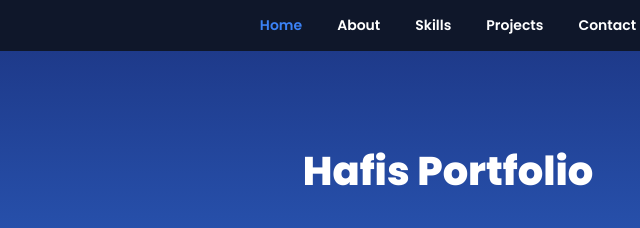
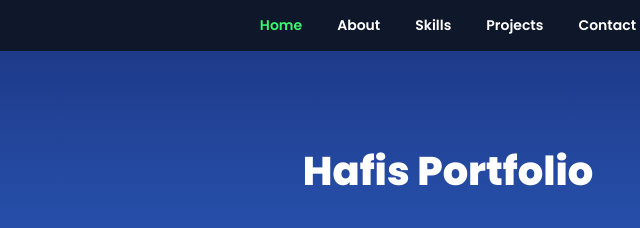
Before and after one commit to 25bcyc27-ux/portfoliowebsite, a plain HTML site: page index.html in a window 1280 px wide. In both pictures the pointer is over the link "Home". Shown: the top 228 px of the page, 192-832 px from the left. Drawn offline with Linux system fonts and the light colour scheme.

Commit message:
color change

```diff
--- a/style.css
+++ b/style.css
@@ -38,7 +38,7 @@ body {
 }
 
 .top-nav a:hover {
-  color: #3b82f6;  /* blue */
+  color: #3bf670;  /* blue */
 }
 
 /* Hero Section */
```
